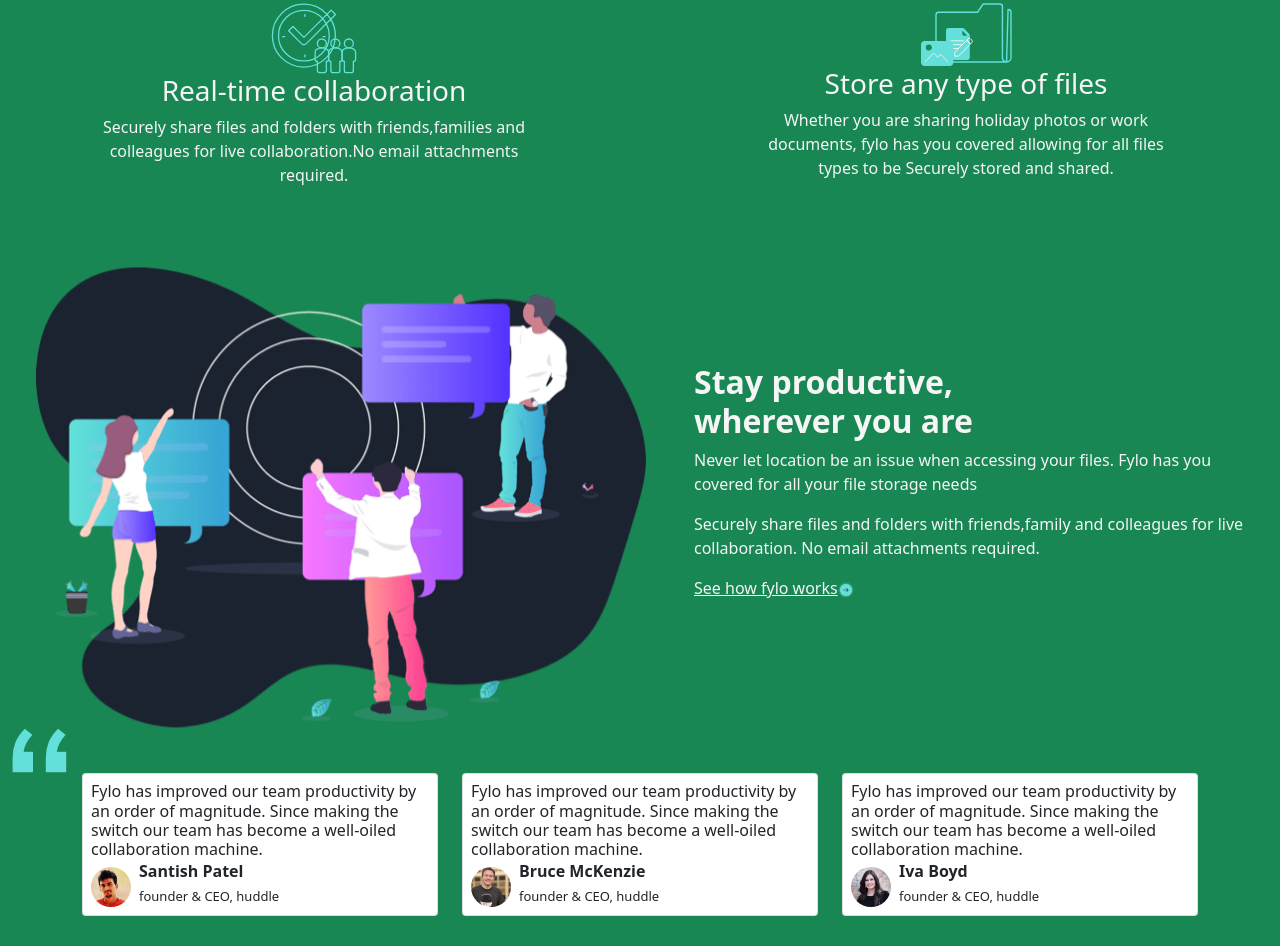
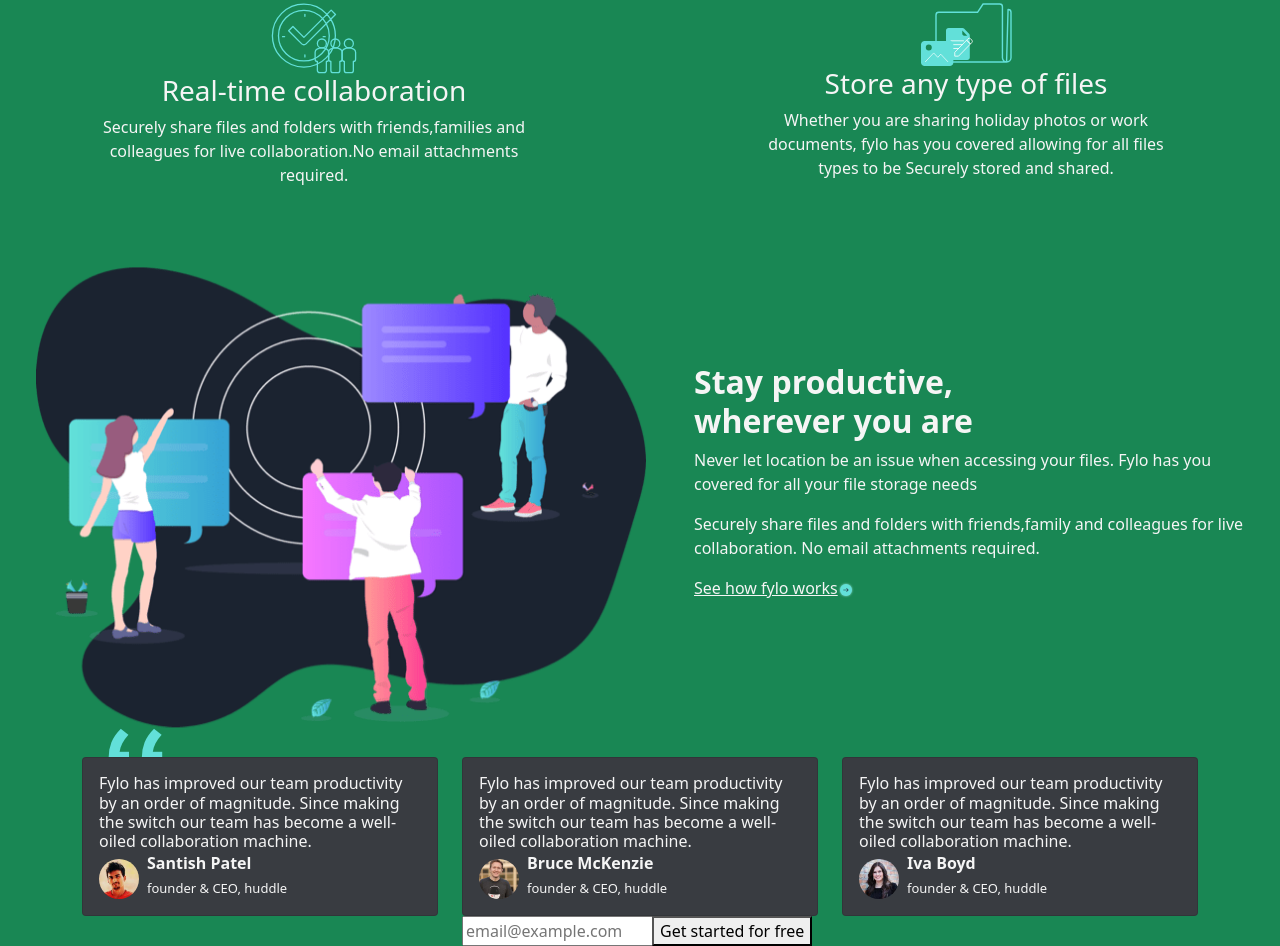
Before and after one commit to Stella-Obiahu/fylo-designcorrect, a plain HTML site: page index.html in a window 1280 px wide. Shown: the part 1216-2162 px from the top of the page. Before the commit the page ends 2132 px from the top, so only its background shows below. Drawn offline with nearby package versions, Linux system fonts and the light colour scheme.

Commit message:
Update index.html

```diff
--- a/index.html
+++ b/index.html
@@ -43,7 +43,7 @@
         </div>
         <div class="row text-center culor step1">
             <div class="col-sm-12 col-md-12 col-lg-6">
-                <img src="icon-access-anywhere.svg" alt="" class="svg2">
+                <img src="icon-access-anywhere.svg" alt="">
                 <h3>Access your files anywhere</h3>
                 <p>The ability to use a smart phone,tablet or computer<br>
                   to access your account means your file follow you<br>
@@ -51,7 +51,7 @@
                 </p>
             </div>
             <div class="col-sm-12 col-md-12 col-lg-6">
-                <img src="icon-security.svg" alt="" class="svg3">
+                <img src="icon-security.svg" alt="">
                 <h3>Security you can trust</h3>
                 <p>2-factor authentification and user controlled
                  encryption are<br> just a couple of the security Features
@@ -61,7 +61,7 @@
         </div>
         <div class="row text-center culor step1">
             <div class="col-sm-12 col-md-12 col-lg-6">
-                <img src="icon-collaboration.svg" alt="" class="svg4">
+                <img src="icon-collaboration.svg" alt="">
                 <h3>Real-time collaboration</h3>
                 <p>Securely share files and folders with friends,families
                   and <br>colleagues for live collaboration.No email attachments<br>
@@ -69,7 +69,7 @@
                 </p>
             </div>
             <div class="col-sm-12 col-md-12 col-lg-6">
-                <img src="icon-any-file.svg" alt="" class="svg5">
+                <img src="icon-any-file.svg" alt="">
                 <h3>Store any type of files</h3>
                 <p>Whether you are sharing holiday photos or work<br> documents,
                  fylo has you covered allowing for all files<br> types to be Securely
@@ -97,11 +97,11 @@
         </div>
         <div class="container-fluid">
             <div>
-                <img src="/bg-quotes.png" alt="" class="svg8">
+                <img src="/bg-quotes.png" alt="" class="svg">
                 <div class="container">
                     <div class="row">
                         <div class="col-sm-12 col-md-12 col-lg-4 mt-555">
-                            <div class="card p-2">
+                            <div class="card p-3 bgn">
                                 <h6>Fylo has improved our team productivity by an order of magnitude.
                                     Since making the switch our team has become a well-oiled collaboration
                                     machine.</h6>
@@ -110,8 +110,8 @@
                             </div>
                         </div>
                         <div class="col-sm-12 col-md-12 col-lg-4 mt-5555">
-                            <div class="card p-2">
-                                <h6 class="texty">Fylo has improved our team productivity by an order of magnitude.
+                            <div class="card p-3 bgn bgn2">
+                                <h6>Fylo has improved our team productivity by an order of magnitude.
                                     Since making the switch our team has become a well-oiled collaboration
                                     machine.
                                 </h6>
@@ -119,7 +119,7 @@
                             </div>
                         </div>
                         <div class="col-sm-12 col-md-12 col-lg-4 mt-55555">
-                            <div class="card p-2">
+                            <div class="card p-3 bgn bgn2">
                                 <h6>Fylo has improved our team productivity by an order of magnitude.
                                     Since making the switch our team has become a well-oiled collaboration
                                     machine.
@@ -131,6 +131,16 @@
                 </div>
             </div>
         </div>
+        <div class="container">
+            <div class="row justify-content-md-center">
+                <div class="col col-lg-2">
+                    <input class="input" type="email" placeholder="email@example.com" name="email" required>
+                </div>
+                <div class="col col-lg-2">
+                    <button class="button1a">Get started for free</button>
+                </div>
+            </div>
+        </div>
     </div>
     <script src="https://cdn.jsdelivr.net/npm/@popperjs/core@2.9.2/dist/umd/popper.min.js" integrity="sha384-IQsoLXl5PILFhosVNubq5LC7Qb9DXgDA9i+tQ8Zj3iwWAwPtgFTxbJ8NT4GN1R8p" crossorigin="anonymous"></script>
     <script src="https://cdn.jsdelivr.net/npm/bootstrap@5.0.2/dist/js/bootstrap.min.js" integrity="sha384-cVKIPhGWiC2Al4u+LWgxfKTRIcfu0JTxR+EQDz/bgldoEyl4H0zUF0QKbrJ0EcQF" crossorigin="anonymous"></script>
```
